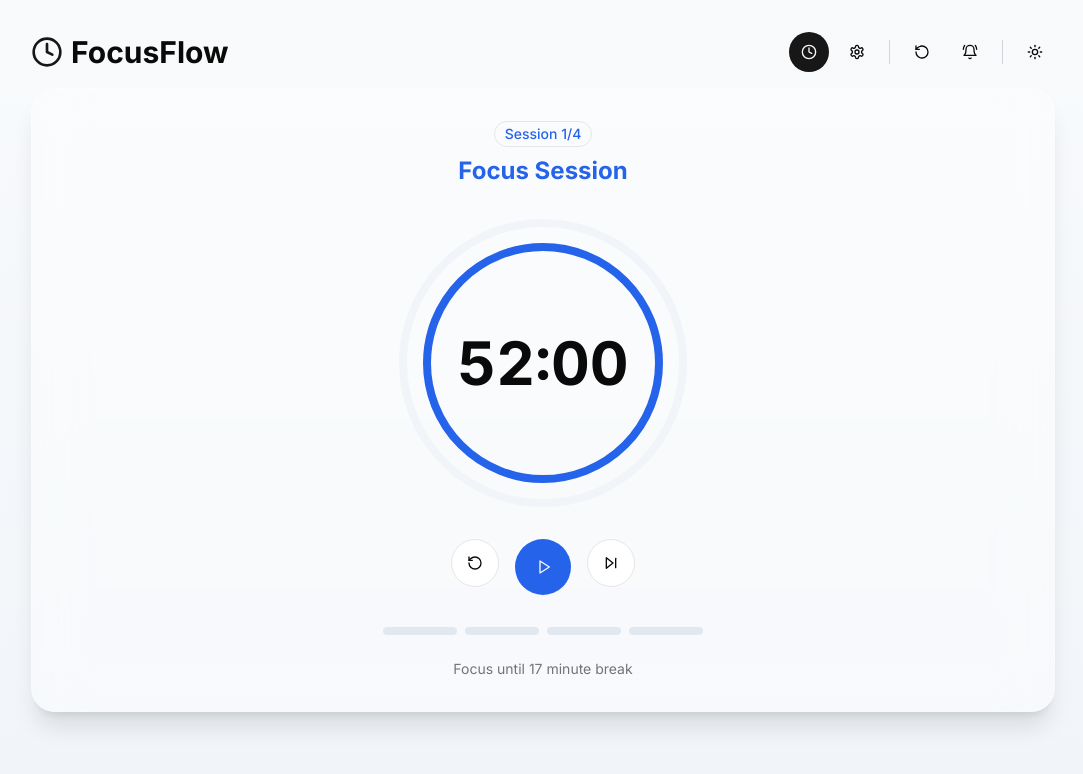
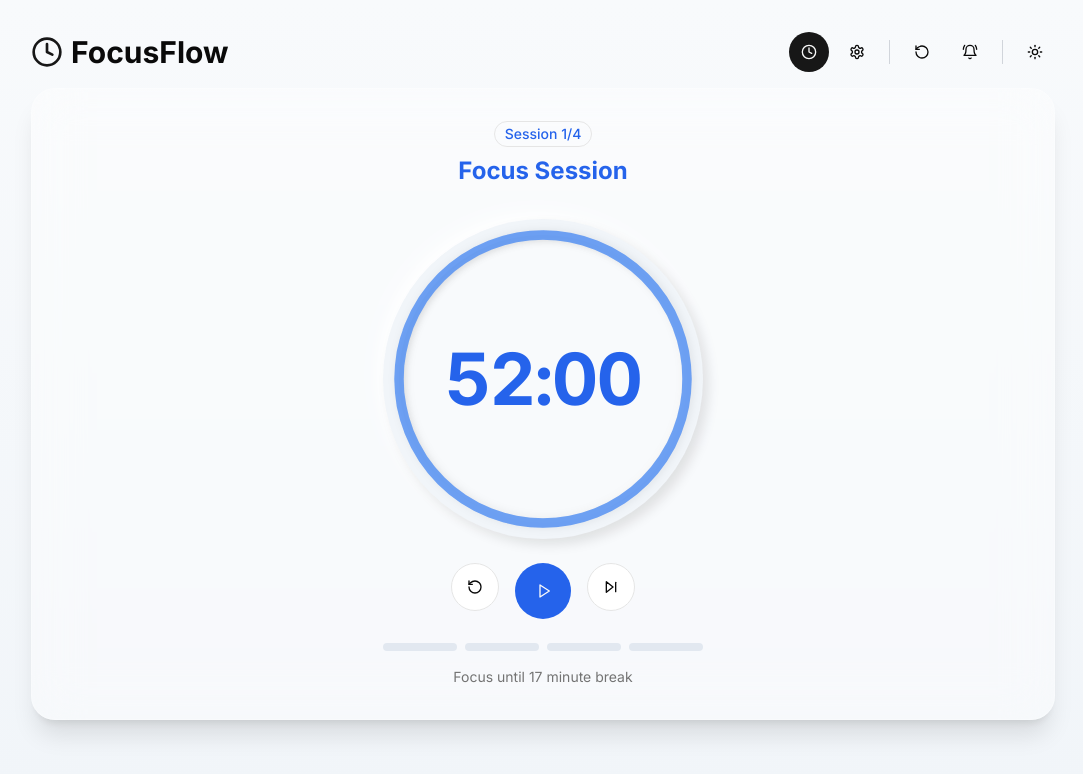
Before and after one commit to praveenakamrshadow/FocusFlow, a Next.js app: page / in a window 1280 px wide. Shown: the top 774 px of the page, without its empty margins (97-1180 px from the left). Built offline with nearby package versions, Linux system fonts and the light colour scheme.

Commit message:
refactor(Timer Display) : enhance UI with neumorphic design elements, improve layout, and optimize stroke properties for better visual feedback

```diff
--- a/components/timer-display.tsx
+++ b/components/timer-display.tsx
@@ -30,7 +30,6 @@ export function TimerDisplay({
     onResetSession,
     timerSettings,
 }: TimerDisplayProps) {
-    // Get the total seconds based on the current session type and settings
     const getTotalSeconds = () => {
         switch (currentSession) {
             case 'focus':
@@ -168,41 +167,66 @@ export function TimerDisplay({
                 </h2>
             </div>
 
-            <div className="w-72 h-72 rounded-full border-8 border-slate-100 dark:border-slate-800 flex items-center justify-center mb-8 relative">
-                <svg className="absolute inset-0 w-full h-full -rotate-90">
+            <div className="relative w-80 h-80">
+                {/* Neumorphic outer ring */}
+                <div
+                    className="absolute inset-0 rounded-full bg-slate-100 dark:bg-slate-800
+                    shadow-[6px_6px_12px_rgba(0,0,0,0.1),-6px_-6px_12px_rgba(255,255,255,0.8)]
+                    dark:shadow-[6px_6px_12px_rgba(0,0,0,0.3),-6px_-6px_12px_rgba(255,255,255,0.05)]"
+                />
+
+                <div
+                    className="absolute inset-4 rounded-full bg-slate-50 dark:bg-slate-900
+                    shadow-[inset_4px_4px_8px_rgba(0,0,0,0.1),inset_-4px_-4px_8px_rgba(255,255,255,0.8)]
+                    dark:shadow-[inset_4px_4px_8px_rgba(0,0,0,0.3),inset_-4px_-4px_8px_rgba(255,255,255,0.05)]"
+                />
+
+                <svg className="absolute inset-0 w-full h-full transform -rotate-90">
                     <circle
                         cx="50%"
                         cy="50%"
-                        r="calc(50% - 20px)"
-                        strokeWidth="8"
-                        stroke="currentColor"
-                        fill="none"
-                        className="text-slate-100 dark:text-slate-800"
+                        r="45%"
+                        className="fill-none stroke-slate-200/50 dark:stroke-slate-700/50"
+                        strokeWidth="3%"
                     />
                     <circle
                         cx="50%"
                         cy="50%"
-                        r="calc(50% - 20px)"
-                        strokeWidth="8"
-                        stroke="currentColor"
-                        fill="none"
+                        r="45%"
+                        className={cn(
+                            'fill-none transition-all duration-1000 ease-in-out',
+                            currentSession === 'focus'
+                                ? 'stroke-blue-500/70 dark:stroke-blue-400/70'
+                                : currentSession === 'shortBreak'
+                                ? 'stroke-green-500/70 dark:stroke-green-400/70'
+                                : 'stroke-purple-500/70 dark:stroke-purple-400/70'
+                        )}
+                        strokeWidth="3%"
                         strokeLinecap="round"
-                        strokeDasharray={`${2 * Math.PI * (50 - 5)}%`}
+                        strokeDasharray={`${2 * Math.PI * 45}%`}
                         strokeDashoffset={`${
-                            ((100 - progress) / 100) * 2 * Math.PI * (50 - 5)
+                            ((100 - progress) / 100) * 2 * Math.PI * 45
                         }%`}
+                        style={{
+                            transition: 'stroke-dashoffset 1s linear',
+                            filter: 'drop-shadow(0px 2px 4px rgba(0,0,0,0.1))',
+                        }}
+                    />
+                </svg>
+
+                <div className="absolute inset-0 flex flex-col items-center justify-center">
+                    <div
                         className={cn(
-                            'transition-all duration-1000',
+                            'text-7xl font-bold tracking-tight tabular-nums transition-colors duration-300',
                             getSessionTextColor()
                         )}
-                    />
-                </svg>
-                <div className="text-6xl font-bold tabular-nums z-10">
-                    {formatTime()}
+                    >
+                        {formatTime()}
+                    </div>
                 </div>
             </div>
 
-            <div className="flex gap-4 mb-8">
+            <div className="flex gap-4 mt-6">
                 <Button
                     variant="outline"
                     size="icon"
@@ -240,7 +264,7 @@ export function TimerDisplay({
                 </Button>
             </div>
 
-            <div className="grid grid-cols-4 gap-2 w-full max-w-xs">
+            <div className="grid grid-cols-4 gap-2 w-full max-w-xs mt-6">
                 {[1, 2, 3, 4].map((session) => (
                     <div
                         key={session}
@@ -256,7 +280,7 @@ export function TimerDisplay({
                 ))}
             </div>
 
-            <div className="mt-6 text-sm text-muted-foreground">
+            <div className="mt-4 text-sm text-muted-foreground">
                 {currentSession === 'focus' ? (
                     <p>
                         Focus until {timerSettings.shortBreakTime} minute break
```
